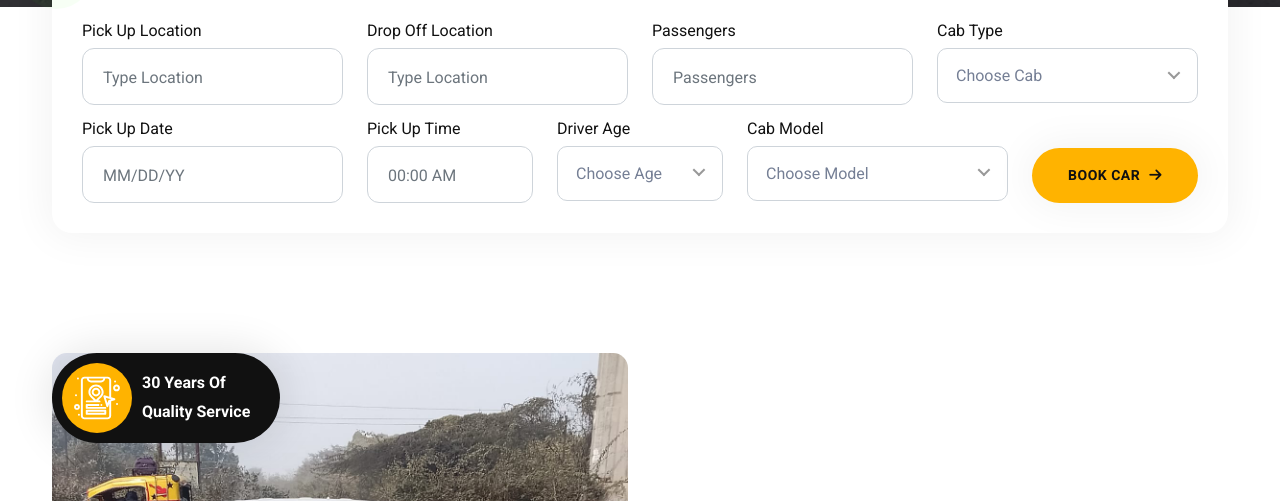
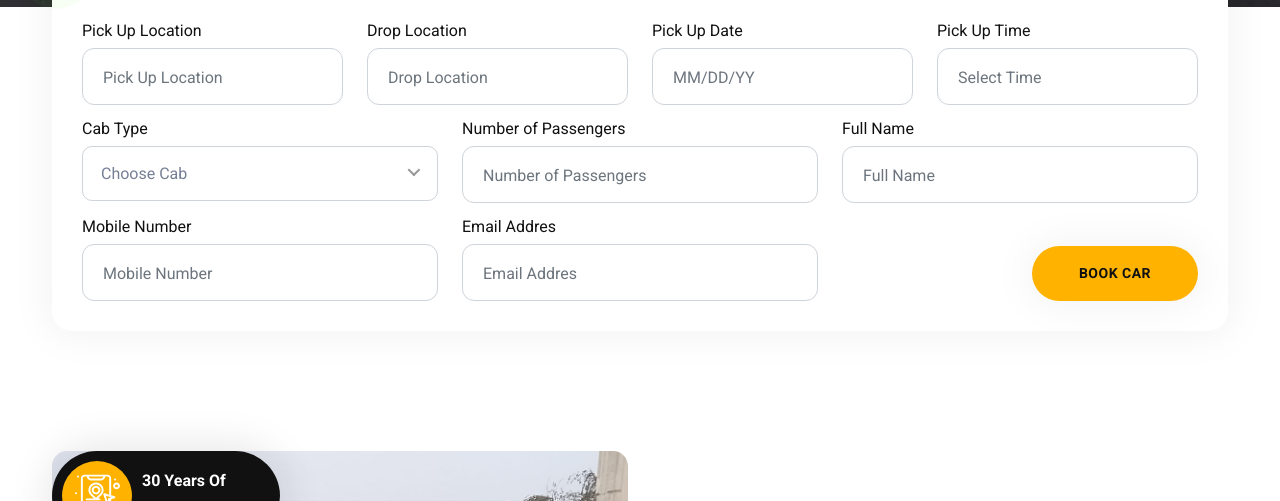
Before and after one commit to komalsatwal2022-alt/car-booking-website-, a plain HTML site: page index.html in a window 1280 px wide. Shown: the part 784-1285 px from the top of the page. Drawn offline with nearby package versions, Linux system fonts and the light colour scheme.

Commit message:
Update index.html

```diff
--- a/index.html
+++ b/index.html
@@ -26,6 +26,9 @@
     <link rel="stylesheet" href="assets/css/jquery.timepicker.min.css">
     <link rel="stylesheet" href="assets/css/nice-select.min.css">
     <link rel="stylesheet" href="assets/css/style.css">
+
+    <!-- Flatpickr CSS -->
+    <link rel="stylesheet" href="https://cdn.jsdelivr.net/npm/flatpickr/dist/flatpickr.min.css">
 
 </head>
 
@@ -339,25 +342,33 @@
                             <div class="col-lg-3">
                                 <div class="form-group">
                                     <label>Pick Up Location</label>
-                                    <input type="text" id="pickup" class="form-control" placeholder="Type Location">
+                                    <input type="text" id="pickup" class="form-control" placeholder="Pick Up Location" required>
                                 </div>
                             </div>
 
                             <div class="col-lg-3">
                                 <div class="form-group">
-                                    <label>Drop Off Location</label>
-                                    <input type="text" id="dropoff" class="form-control" placeholder="Type Location">
+                                    <label>Drop Location</label>
+                                    <input type="text" id="dropoff" class="form-control" placeholder="Drop Location" required>
                                 </div>
                             </div>
 
                             <div class="col-lg-3">
                                 <div class="form-group">
-                                    <label>Passengers</label>
-                                    <input type="text" id="passengers" class="form-control" placeholder="Passengers">
+                                    <label>Pick Up Date</label>
+                                    <input type="text" id="pickupDate" class="form-control date-picker" placeholder="MM/DD/YY" required>
                                 </div>
                             </div>
 
                             <div class="col-lg-3">
+                                <div class="form-group">
+                                    <label for="pickupTime">Pick Up Time</label>
+                                    <input type="text" id="pickupTime" class="form-control" placeholder="Select Time" required>
+                                </div>
+                            </div>
+
+
+                            <div class="col-lg-4">
                                 <div class="form-group">
                                     <label>Cab Type</label>
                                     <select id="cabType" class="select">
@@ -369,49 +380,39 @@
                                 </div>
                             </div>
 
-                            <div class="col-lg-3">
+                            <div class="col-lg-4">
                                 <div class="form-group">
-                                    <label>Pick Up Date</label>
-                                    <input type="text" id="pickupDate" class="form-control date-picker" placeholder="MM/DD/YY">
-                                </div>
-                            </div>
-
-                            <div class="col-lg-2">
+                                    <label>Number of Passengers</label>
+                                    <input type="text" id="passengers" class="form-control" placeholder="Number of Passengers" required>
+                                </div>
+                            </div>
+
+                            <div class="col-lg-4">
                                 <div class="form-group">
-                                    <label>Pick Up Time</label>
-                                    <input type="text" id="pickupTime" class="form-control time-picker" placeholder="00:00 AM">
-                                </div>
-                            </div>
-
-                            <div class="col-lg-2">
+                                    <label>Full Name</label>
+                                    <input type="text" id="pickup" class="form-control" placeholder="Full Name" required>
+                                </div>
+                            </div>
+
+                            <div class="col-lg-4">
                                 <div class="form-group">
-                                    <label>Driver Age</label>
-                                    <select id="driverAge" class="select">
-                                        <option value="">Choose Age</option>
-                                        <option value="Any Age">Any Age</option>
-                                        <option value="25">25</option>
-                                        <option value="30">30</option>
-                                        <option value="35">35</option>
-                                        <option value="40">40</option>
-                                    </select>
-                                </div>
-                            </div>
-
-                            <div class="col-lg-3">
+                                    <label>Mobile Number</label>
+                                    <input type="text" id="pickup" class="form-control" placeholder="Mobile Number" required>
+                                </div>
+                            </div>
+
+                            <div class="col-lg-4">
                                 <div class="form-group">
-                                    <label>Cab Model</label>
-                                    <select id="cabModel" class="select">
-                                        <option value="">Choose Model</option>
-                                        <option value="All Model">All Model</option>
-                                        <option value="M5 2022">M5 2022</option>
-                                        <option value="Q7 2021">Q7 2021</option>
-                                    </select>
-                                </div>
-                            </div>
+                                    <label>Email Addres</label>
+                                    <input type="text" id="pickup" class="form-control" placeholder="Email Addres" >
+                                </div>
+                            </div>
+
+                            <div class="col-lg-2"></div>
 
                             <div class="col-lg-2 align-self-end">
                                 <button class="theme-btn" type="submit">
-                                    Book Car <i class="fas fa-arrow-right"></i>
+                                    Book Car
                                 </button>
                             </div>
 
@@ -1757,6 +1758,9 @@
     <script src="assets/js/wow.min.js"></script>
     <script src="assets/js/main.js"></script>
 
+    <!-- Flatpickr JS -->
+    <script src="https://cdn.jsdelivr.net/npm/flatpickr"></script>
+
     <script defer src="https://static.cloudflareinsights.com/beacon.min.js/vcd15cbe7772f49c399c6a5babf22c1241717689176015" integrity="sha512-ZpsOmlRQV6y907TI0dKBHq9Md29nnaEIPlkf84rnaERnq6zvWvPUqr2ft8M1aS28oN72PdrCzSjY4U6VaAw1EQ==" data-cf-beacon='{"version":"2024.11.0","token":"1190e059c5bc497bafd35e121aae37b1","r":1,"server_timing":{"name":{"cfCacheStatus":true,"cfEdge":true,"cfExtPri":true,"cfL4":true,"cfOrigin":true,"cfSpeedBrain":true},"location_startswith":null}}' crossorigin="anonymous"></script>
 
     <script>
@@ -1788,7 +1792,7 @@ document.getElementById("taxiForm").addEventListener("submit", function(e) {
             "Driver Age: " + encodeURIComponent(driverAge) + "%0A" +
             "Cab Model: " + encodeURIComponent(cabModel);
 
-    let phone = "91875041175"; // India whatsapp number
+        let phone = "918810381691"; // India whatsapp number
 
         let whatsappURL = "https://wa.me/" + phone + "?text=" + message;
 
@@ -1797,6 +1801,15 @@ document.getElementById("taxiForm").addEventListener("submit", function(e) {
     </script>
 
 
+    <script>
+        flatpickr("#pickupTime", {
+            enableTime: true,
+            noCalendar: true,
+            dateFormat: "h:i K",
+            time_24hr: false
+        });
+    </script>
+
 
 </body>
 
```
Lines whose indentation alone changed are shown as unchanged.
